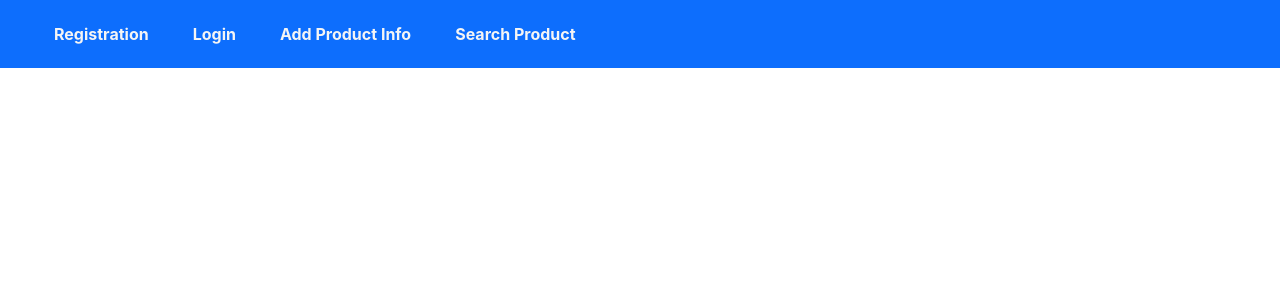
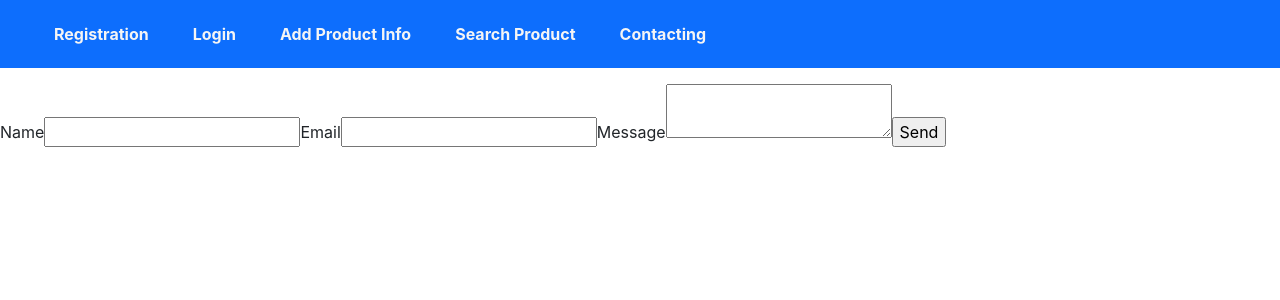
Before and after one commit to MuhRehman/Online-bazaar, a React (Create React App) app: page /contacts in a window 1280 px wide. Shown: the top 300 px of the page. Built offline with nearby package versions, Linux system fonts and the light colour scheme.

Commit message:
few changes

```diff
--- a/package.json
+++ b/package.json
@@ -3,6 +3,7 @@
   "version": "0.1.0",
   "private": true,
   "dependencies": {
+    "@emailjs/browser": "^4.2.0",
     "@testing-library/jest-dom": "^5.17.0",
     "@testing-library/react": "^13.4.0",
     "@testing-library/user-event": "^13.5.0",
--- a/src/App.js
+++ b/src/App.js
@@ -3,6 +3,7 @@ import './App.css';
 import Login from "./components/Login.jsx";
 import ProductInfo from "./pages/ProductInfo.jsx";
 import Searchproduct from "./pages/Searchproduct.jsx";
+import Contacting from "./components/Contacting.jsx";
 
 
 import {
@@ -35,12 +36,16 @@ function App() {
          <li>
            <Link to="/searchproduct" className="fw-bolder">Search Product</Link>
          </li>
+         <li>
+           <Link to="/contacts" className="fw-bolder">Contacting</Link>
+         </li>
        </ul>
       <Routes>
       <Route path='/registration' element={        <Registration/>} />
       <Route path='/login' element={ <Login />} />
       <Route path='/productinfo' element={ <ProductInfo />} />
       <Route path='/searchproduct' element={ <Searchproduct />} />
+      <Route path='/contacts' element={ <Contacting />} />
 
       </Routes>
       </Router>
--- /dev/null
+++ b/src/components/Contacting.jsx
@@ -0,0 +1,35 @@
+import React, { useRef } from 'react';
+import emailjs from '@emailjs/browser';
+
+export default  function  Contacting() {
+  const form = useRef();
+
+  const sendEmail = (e) => {
+    e.preventDefault();
+
+    emailjs
+      .sendForm('service_orn8qus', 'template_cvli2eu', form.current, {
+        publicKey: 'RVexvYjiVu510ZPTx',
+      })
+      .then(
+        () => {
+          console.log('SUCCESS!');
+        },
+        (error) => {
+          console.log('FAILED...', error.text);
+        },
+      );
+  };
+
+  return (
+    <form ref={form} onSubmit={sendEmail}>
+      <label>Name</label>
+      <input type="text" name="user_name" />
+      <label>Email</label>
+      <input type="email" name="user_email" />
+      <label>Message</label>
+      <textarea name="message" />
+      <input type="submit" value="Send" />
+    </form>
+  );
+};
--- a/src/components/Registration.jsx
+++ b/src/components/Registration.jsx
@@ -1,11 +1,12 @@
 
-import React, { useState ,useEffect} from "react";
-
+import React, { useState ,useEffect , useRef} from "react";
+// import React, {  } from 'react';
+import emailjs from '@emailjs/browser';
 
 const Registration = () => {
 
     const [user, setUser] = useState("");
-    const [email, setEmail] = useState("");
+    const [user_email, setEmail] = useState("");
     const [pass1, setPass1] = useState("");
     const [pass2, setPass2] = useState("");
     const [error, setError] = useState("");
@@ -30,7 +31,7 @@ const Registration = () => {
                     setError("Username has left blank!");
                 }
                 break;
-            case "email":
+            case "user_email":
                 setError("");
                 setEmail(e.target.value);
                 if(e.target.value === ""){
@@ -65,7 +66,7 @@ const Registration = () => {
 
 
 
-        if(user !== "" && email !== "" && pass1 !== "" && pass2 !== ""){
+        if(user !== "" && user_email !== "" && pass1 !== "" && pass2 !== ""){
 
             // var url = "http://localhost/devtest/reactjs/registration.php";
             var url = "http://localhost/backend/registration.php";
@@ -77,7 +78,7 @@ const Registration = () => {
             };
             var Data = {
                 user: user,
-                email: email,
+                email: user_email,
                 pass: pass2
             }
 
@@ -90,7 +91,7 @@ const Registration = () => {
             })
             .then((response) => response.json())
             .then((response) => {
-                alert("post");
+                alert("Registered Successfully");
 
                 // debugger
 
@@ -138,7 +139,7 @@ const Registration = () => {
             setPass1("");
             setPass2("");
 
-
+            // sendEmailComfirm();
 
         }
         else{
@@ -146,6 +147,31 @@ const Registration = () => {
         }
     }
 
+    const form = useRef();
+
+    const sendEmail = (e) => {
+        e.preventDefault();
+
+        emailjs
+          .sendForm('service_orn8qus', 'template_cvli2eu', form.current, {
+            publicKey: 'RVexvYjiVu510ZPTx',
+          })
+          .then(
+            () => {
+              console.log('SUCCESS!');
+              alert("Confirmation email Send SUCCESS!");
+            },
+            (error) => {
+              console.log('FAILED...', error.text);
+            },
+          );
+          handleSubmit()
+      };
+
+    // function sendEmailComfirm(){
+
+
+    // }
     function checkUser(){
         alert("Dddd");
         var url = "http://localhost/backend/checkuser.php";
@@ -219,9 +245,19 @@ const Registration = () => {
                               <span className="error">{error}</span>
                           }
                       </p>
+
+                      <form ref={form} onSubmit={sendEmail}>
+      {/* <label>Name</label>
+      <input type="text" name="user_name" />
+      <label>Email</label>
+      <input type="email" name="user_email" />
+      <label>Message</label>
+      <textarea name="message" />
+      <input type="submit" value="Send" /> */}
+
                         <div className="form-outline mb-4">
                         <label className="form-label">Your User Name</label>
-                        <h1>{user}</h1>
+                        {/* <h1>{user}</h1> */}
                           <input
                               type="text"
                               name="user"
@@ -236,10 +272,11 @@ const Registration = () => {
                           <label className="form-label">Your Email</label>
                           <input
                                 type="email"
-                                name="email"
+                                // name="email"
+                                name="user_email"
                                 className="form-control form-control-lg"
-                                value={email}
-                                onChange={(e) => handleInputChange(e, "email")}
+                                value={user_email}
+                                onChange={(e) => handleInputChange(e, "user_email")}
                                // onBlur={checkEmail}
                             />
                         </div>
@@ -277,8 +314,10 @@ const Registration = () => {
                                 className="btn btn-success btn-block btn-lg gradient-custom-4 text-body"
                                 onClick={handleSubmit}
                             /> */}
-                            <button type="button"  onClick={handleSubmit} class="btn btn-primary">Submit</button>
+                            {/* <button type="button"  onClick={handleSubmit} class="btn btn-primary">Submit</button> */}
                         </div>
+                        <input type="submit" value="Send" />
+                        </form>
                         <p className="text-center text-muted mt-5 mb-0">Have already an account?
                         <a href="#!" className="fw-bold text-body"><u>Login here</u></a></p>
                     </div>
```
Also changed, not shown: 1 other file (tests, documents, lock files or other folders).
